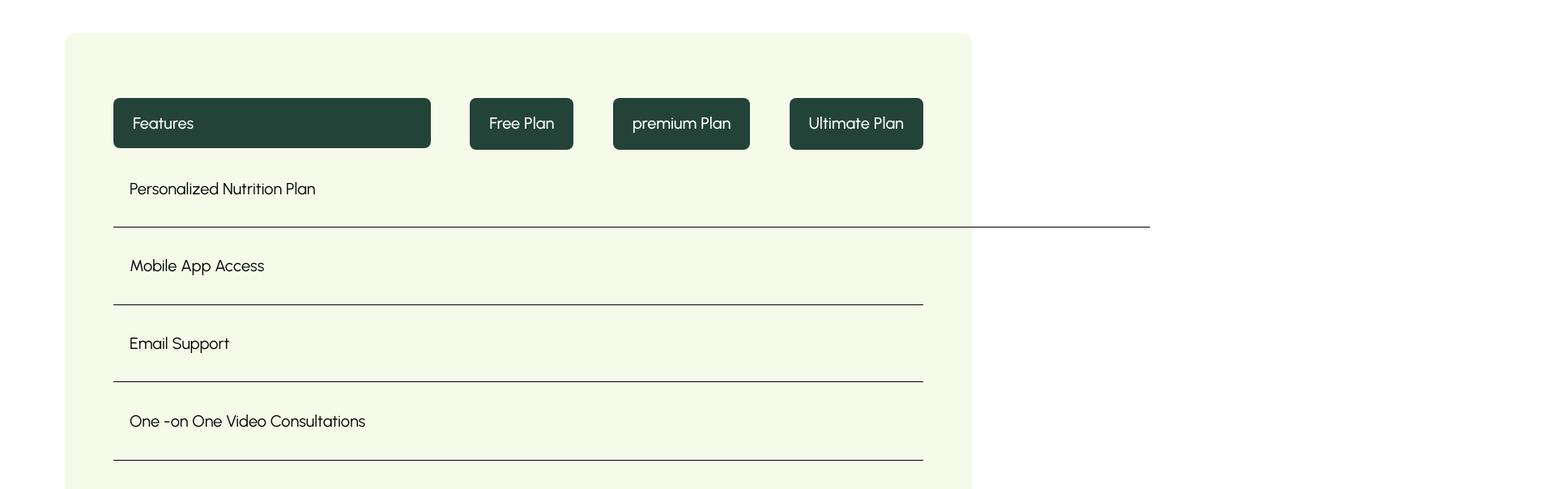
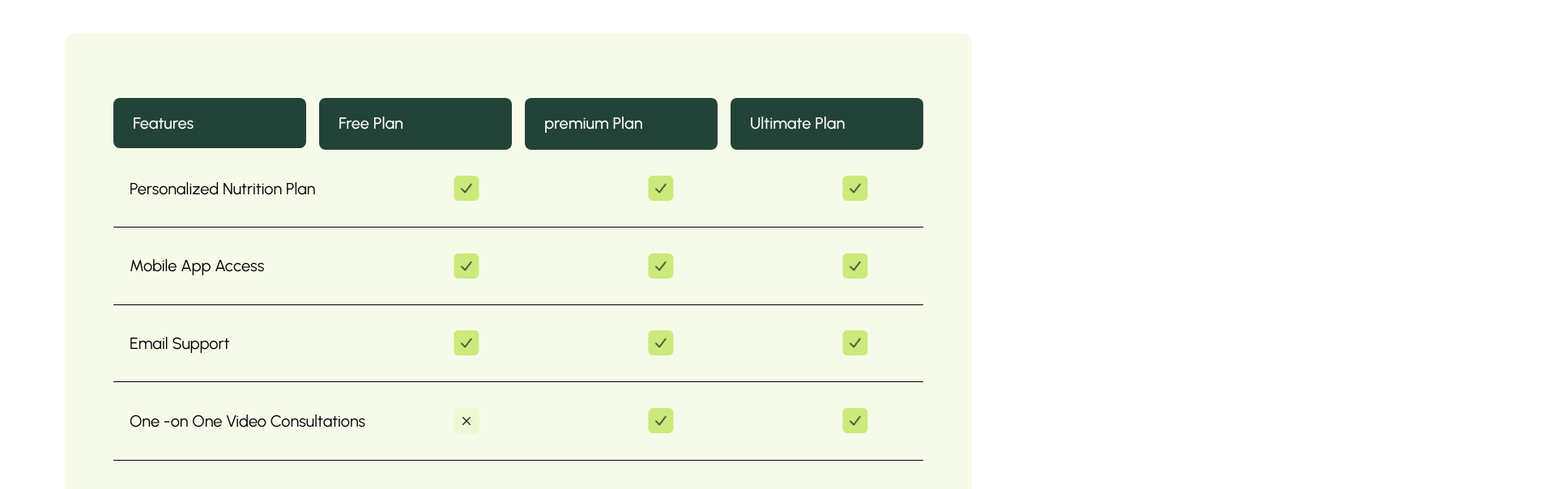
Before and after one commit to Ndahiroloicke/Nutritionist-web-app, a React (Vite) app: page /pricing in a window 1280 px wide. Shown: the part 2080-2684 px from the top of the page at 81% size, 1920 px wide, since content can reach past the window. Built offline with nearby package versions, Linux system fonts and the light colour scheme.

Commit message:
development

```diff
--- a/src/components/Pricing/FAQ.jsx
+++ b/src/components/Pricing/FAQ.jsx
@@ -24,30 +24,30 @@ const FAQ = () => {
             optimal health and wellness."
             Qt="What is personalized nutrition coaching?"
           />
-          <div className="bg-black w-full sm:ml-[50px] h-[0.2px]"></div>
+          <div className="bg-black w-full h-[0.2px]"></div>
           <Question
             longp="
 Nutrition coaching can provide personalized guidance on healthy eating habits, tailored meal plans, and accountability, empowering you to make sustainable lifestyle changes that support weight loss goals effectively."
             Qt="How can nutrition coaching help me lose weight?"
           />
-          <div className="bg-black w-full sm:ml-[50px] h-[0.2px]"></div>
+          <div className="bg-black w-full h-[0.2px]"></div>
           <Question
             longp="Absolutely! A balanced nutrition plan emphasizes moderation and flexibility, allowing you to enjoy your favorite foods in moderation while prioritizing nutrient-dense choices to support overall health and weight management"
             Qt="Can I still enjoy my favorite foods while on a nutrition plan?"
           />
-          <div className="bg-black w-full sm:ml-[50px] h-[0.2px]"></div>
+          <div className="bg-black w-full h-[0.2px]"></div>
           <Question
             longp="
 You'll connect with your nutritionist regularly, usually once a week or month, to track progress, adjust goals, and get ongoing support tailored to your needs."
             Qt="How often will I have contact with my nutritionist?"
           />
-          <div className="bg-black w-full sm:ml-[50px] h-[0.2px]"></div>
+          <div className="bg-black w-full h-[0.2px]"></div>
           <Question
             longp="
 Results vary, but with consistent effort, you could start noticing positive changes in a few weeks to a couple of months."
             Qt="How long will it take to see results?"
           />
-          <div className="bg-black w-full sm:ml-[50px] h-[0.2px]"></div>
+          <div className="bg-black w-full h-[0.2px]"></div>
           <Question
             longp="
 Yes, our meal plans and recipes cater to vegetarians and vegans, offering delicious and nutritious options tailored to your dietary preferences."
--- a/src/components/Pricing/pri.jsx
+++ b/src/components/Pricing/pri.jsx
@@ -2,16 +2,18 @@ import PropTypes from "prop-types";
 
 const Pri = ({ prides, img1, img2, img3 }) => {
   return (
-    <div className="w-screen sm:flex-shrink-0 flex flex-row items-center justify-between px-[20px] py-[32px]">
-      <p className="w-1/2 text-xl min-w-full">{prides}</p>
-      <div className="min-w-full">
-      <img src={img1} alt="plan 1" className="mx-auto sm:w-[32px] w-[52px]" />
+    <div className="sm:w-full sm:flex-shrink-0 flex flex-row items-center px-[20px] py-[32px]">
+      <p className="w-1/3 sm:min-w-96 text-xl min-w-full">{prides}</p>
+      <div className="flex flex-row justify-between w-full items-center">
+      <div className="sm:min-w-24 min-w-full">
+      <img src={img1} alt="plan 1" className="sm:mx-4 mx-auto sm:w-1/3 w-[52px]" />
       </div>
-      <div className="min-w-full">
-      <img src={img2} alt="plan 2" className="mx-auto w-[52px] sm:w-[32px]" />
+      <div className="sm:min-w-24 min-w-full">
+      <img src={img2} alt="plan 2" className="sm:mx-4 mx-auto sm:w-1/3 " />
       </div>
-      <div className="min-w-full">
-      <img src={img3} alt="plan 3" className="mx-auto w-[52px] sm:w-[32px]" />
+      <div className="sm:min-w-24 min-w-full">
+      <img src={img3} alt="plan 3" className="sm:mx-4 mx-auto sm:w-1/3 " />
+      </div>
       </div>
     </div>
   );
--- a/src/components/Pricing/pricingdesc.jsx
+++ b/src/components/Pricing/pricingdesc.jsx
@@ -7,17 +7,17 @@ const Pricingdesc = () => {
     <div className="bg-[#F6FBE9] ml-6 sm:mx-[80px] h-fit sm:h-[1150px] mt-12 rounded-[12px]">
       <div className="hidden sm:block">
         <div className="px-[60px] py-[80px]">
-          <div className="flex flex-row justify-between">
-            <p className="bg-[#234338] text-white py-[16px] px-[24px] text-[20px] font-medium w-[392px] h-[62px] rounded-[8px]">
+          <div className="flex flex-row justify-between w-full space-x-4">
+            <p className="bg-[#234338] text-white py-[16px] px-[24px] text-[20px] font-medium w-1/3 h-[62px] rounded-[8px]">
               Features
             </p>
-            <p className="bg-[#234338] h-[64px] text-white py-[16px] px-[24px] rounded-[8px] text-[20px] font-medium w-[128px]">
+            <p className="bg-[#234338] h-[64px] text-white py-[16px] px-[24px] rounded-[8px] text-[20px] font-medium w-1/3">
               Free Plan
             </p>
-            <p className="bg-[#234338] h-[64px] text-[white] py-[16px] px-[24px] rounded-[8px] text-[20px] font-medium w-fit">
+            <p className="bg-[#234338] h-[64px] text-[white] py-[16px] px-[24px] rounded-[8px] text-[20px] font-medium w-1/3">
               premium Plan
             </p>
-            <p className="bg-[#234338] text-[white] h-[64px] py-[16px] px-[24px] rounded-[8px] text-[20px] font-medium w-fit">
+            <p className="bg-[#234338] text-[white] h-[64px] py-[16px] px-[24px] rounded-[8px] text-[20px] font-medium w-1/3">
               Ultimate Plan
             </p>
           </div>
@@ -27,7 +27,7 @@ const Pricingdesc = () => {
             img1={tick}
             img2={tick}
           />
-          <div className="w-screen bg-black h-[0.5px]"></div>
+          <div className="w-full bg-black h-[0.5px]"></div>
           <Pri prides="Mobile App Access" img3={tick} img1={tick} img2={tick} />
           <div className="w-full bg-black h-[0.5px]"></div>
           <Pri prides="Email Support" img3={tick} img1={tick} img2={tick} />
@@ -72,7 +72,7 @@ const Pricingdesc = () => {
           <Pri prides="Phone Support" img3={tick} img1={cross} img2={cross} />
         </div>
       </div>
-      <div className="overflow-x-auto py-5 px-3 w-full">
+      <div className="overflow-x-auto block sm:hidden py-5 px-3 w-full">
         <div className="flex flex-row space-x-2">
           <div className="bg-[#234338] min-w-full text-white px-5 text-2xl rounded-xl py-6">
             <p className="w-fit mx-auto">Features</p>
--- a/src/components/Pricing/question.jsx
+++ b/src/components/Pricing/question.jsx
@@ -3,7 +3,7 @@ import Qadd from "../../../public/assets/Qadd.png";
 import Qcross from "../../../public/assets/Qcross.png";
 import Proptypes from "prop-types";
 
-const Question = ({ Qt, longp }) => {
+const   Question = ({ Qt, longp }) => {
   const [cross, setcross] = useState(false);
   const [add, setadd] = useState(true);
 
@@ -12,12 +12,12 @@ const Question = ({ Qt, longp }) => {
     setadd(false);
   };
   return (
-    <div className="w-full flex flex-row items-center justify-between sm:justify-between sm:px-[50px]  sm:py-[30px]">
+    <div className="w-full flex flex-row items-center justify-between sm:justify-between px-7 sm:px-[50px]  sm:py-[2px]">
       <div className="">
         <h1 onClick={handlecross} className="font-semibold cursor-pointer">
           {Qt}
         </h1>
-        {cross && <p className="">{longp}</p>}
+        {cross && <p className="sm:w-[600px]">{longp}</p>}
       </div>
       <div>
         {add && (
```
